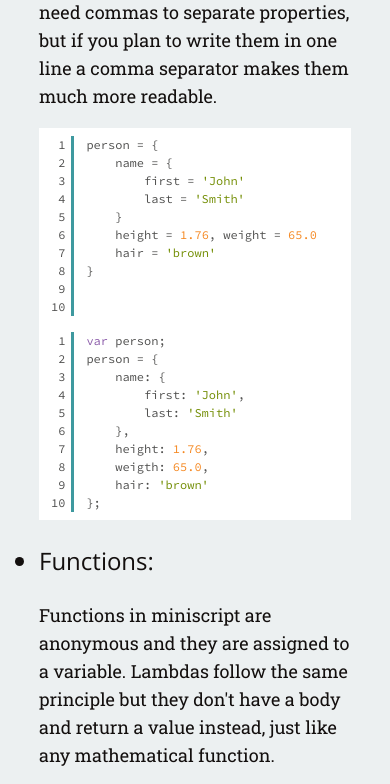
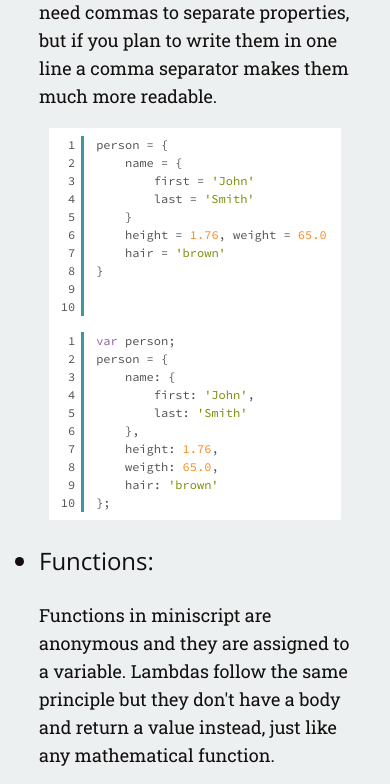
Before and after one commit to thmour/miniscript, a plain HTML site: page index.html in a window 390 px wide. Shown: the part 1480-2264 px from the top of the page. Drawn offline with nearby package versions, Linux system fonts and the light colour scheme.

Commit message:
mobile code fit

```diff
--- a/css/style.css
+++ b/css/style.css
@@ -191,11 +191,11 @@ p code.purple {
 .block {
   display: block;
   margin: 0.5em auto;
-  width: 80%;
+  width: 75%;
 }
 
 .block>div {
-  width: 49%;
+  width: 45%;
   display: inline-block;
   vertical-align: top;
   margin: 0;
```
